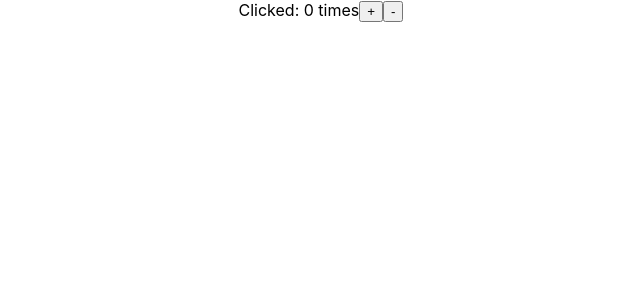
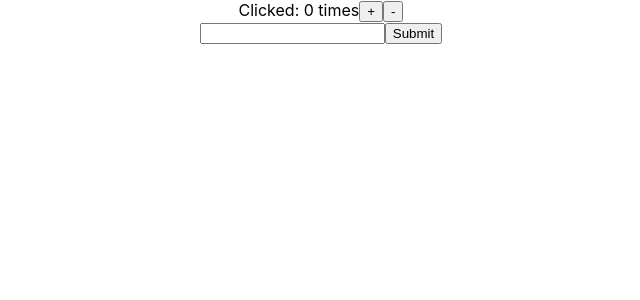
Before and after one commit to wowba/redux-counter, a React (Create React App) app: page / in a window 1280 px wide. Shown: the top 300 px of the page, without its empty margins (319-959 px from the left). Built offline with nearby package versions, Linux system fonts and the light colour scheme.

Commit message:
Provider 추가

```diff
--- a/src/App.tsx
+++ b/src/App.tsx
@@ -1,3 +1,4 @@
+import { useState } from 'react';
 import './App.css';
 
 type Props = {
@@ -7,8 +8,19 @@
 }
 
 function App({value, onIncrement, onDecrement}: Props) {
+
+  const [todoValue, setTodoValue] = useState("")
+  const handleChange = (e: React.ChangeEvent<HTMLInputElement>) => {
+    setTodoValue(e.target.value)
+  }
+  const addTodo = (e: React.FormEvent<HTMLFormElement>) => {
+    e.preventDefault()
+    setTodoValue("")
+  }
+
   return (
     <div className="App">
+      {/* counter */}
       Clicked: {value} times
       <button onClick={onIncrement}>
         +
@@ -16,6 +28,11 @@
       <button onClick={onDecrement}>
         -
       </button>
+      {/* todo */}
+      <form onSubmit={addTodo}>
+        <input type="text" value={todoValue} onChange={handleChange}/>
+        <input type="submit" />
+      </form>
     </div>
   );
 }
--- a/src/index.tsx
+++ b/src/index.tsx
@@ -5,6 +5,7 @@
 import reportWebVitals from './reportWebVitals';
 import { createStore } from 'redux';
 import rootReducer from './reducer';
+import { Provider } from 'react-redux';
 
 const root = ReactDOM.createRoot(
   document.getElementById('root') as HTMLElement
@@ -20,12 +21,14 @@
 
 const render = () => root.render(
   <React.StrictMode>
+    <Provider store={store}>
       <App
         value={store.getState().counter}
         // Action을 dispatch 하여 Redux Store에서 특정 Action을 인식한다.
         onIncrement={() => store.dispatch({type: "INCREMENT"})}
         onDecrement={() => store.dispatch({type: "DECREMENT"})}
       />
+    </Provider>
   </React.StrictMode>
 );
 
```
Lines whose indentation alone changed are shown as unchanged.
